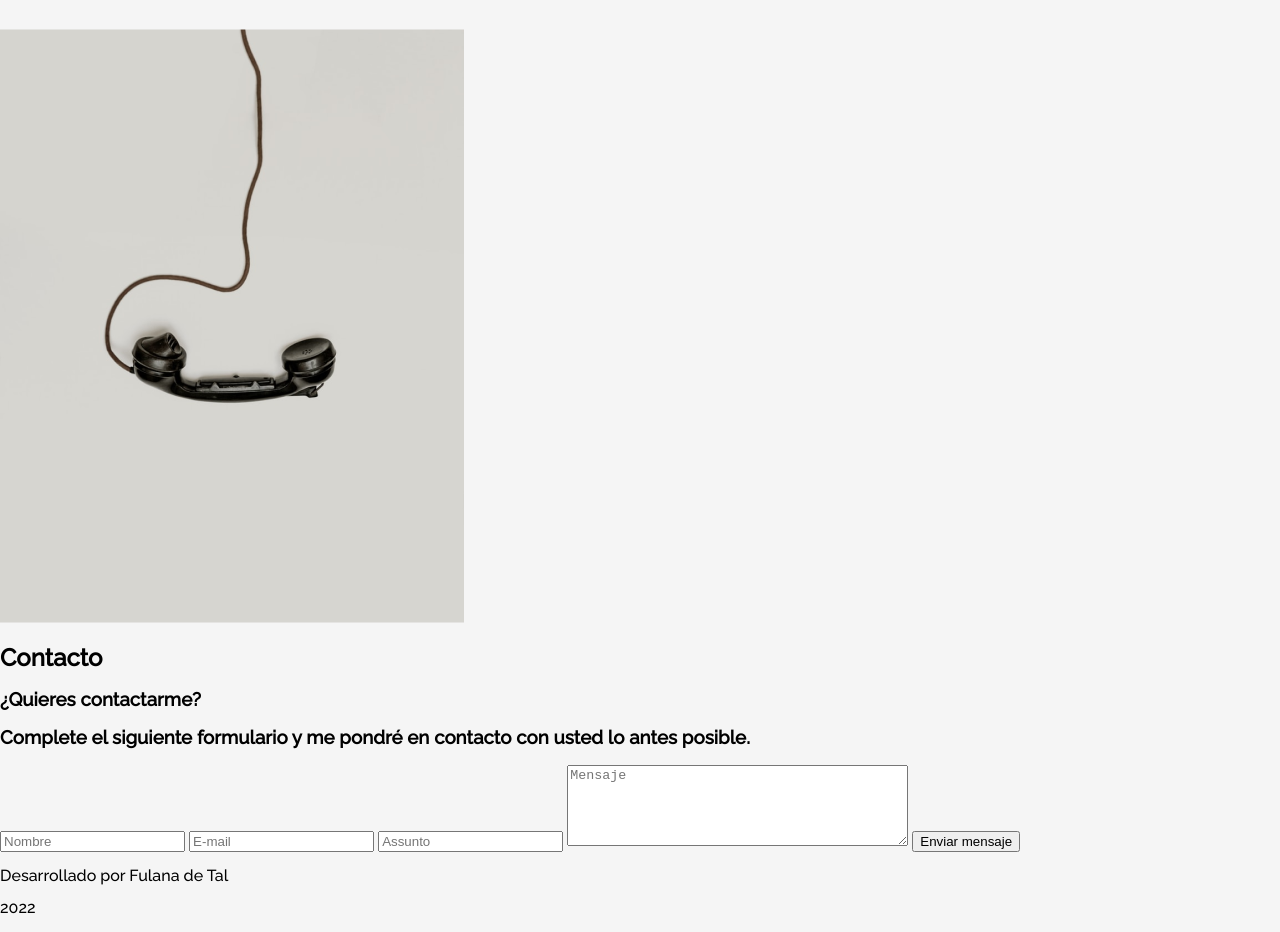
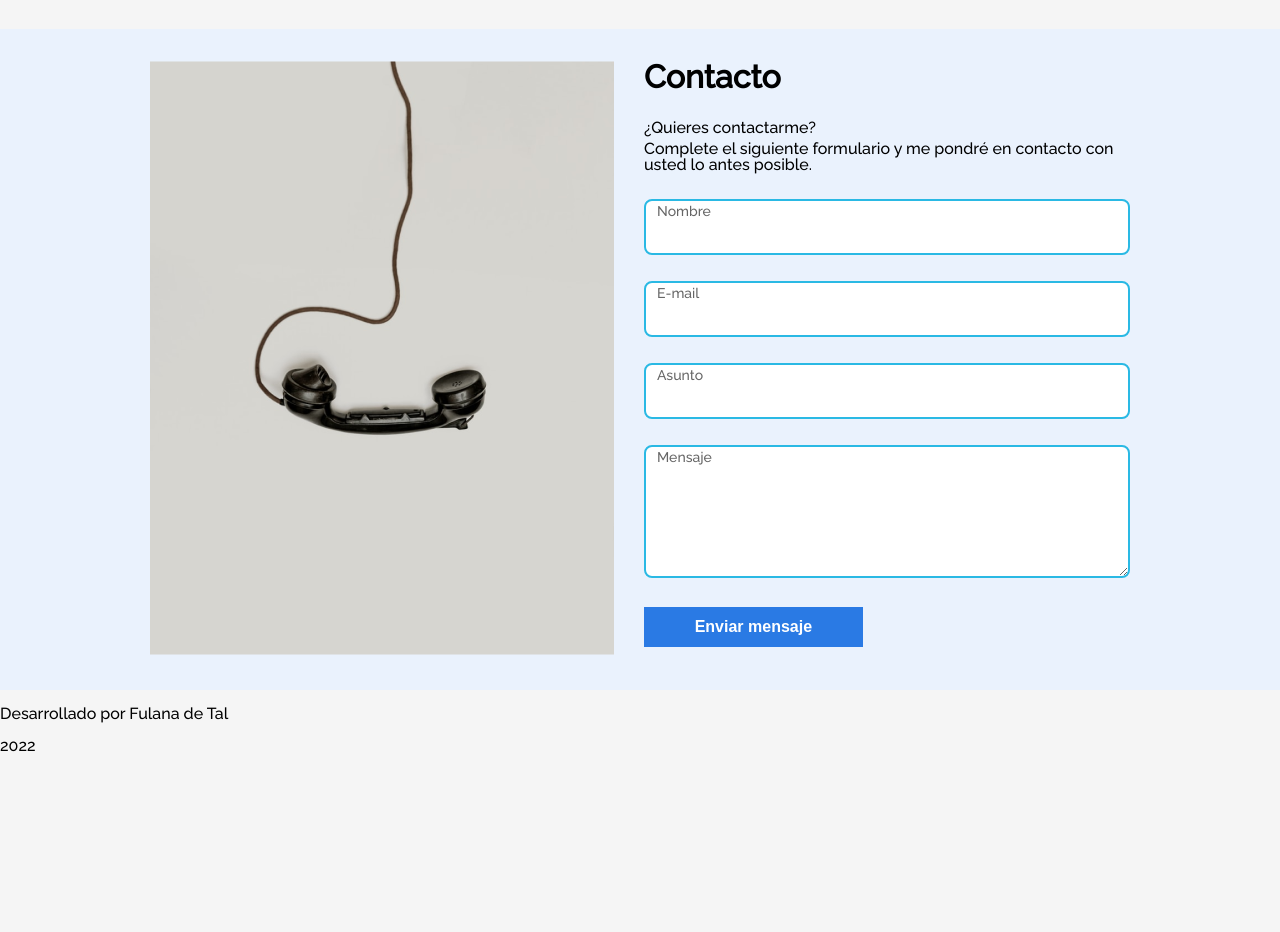
Before and after one commit to AlexisNebai/Portafolio, a plain HTML site: page index.html in a window 1280 px wide. Shown: the part 4877-5809 px from the top of the page. After the commit the page ends 5647 px from the top, so only its background shows below. Drawn offline with Linux system fonts and the light colour scheme.

Commit message:
Formulario Contacto

```diff
--- a/index.html
+++ b/index.html
@@ -370,13 +370,26 @@
                 <div class="formcontato__text">
                     <h2 class="formcontato__title">Contacto</h2>
                     <h3 class="formcontato__subtext">¿Quieres contactarme?</h3>
-                    <h3 class="formcontato__subtext">Complete el siguiente formulario y me pondré en contacto con usted lo antes posible. </h3>
+                    <h3 class="formcontato__subtext1">Complete el siguiente formulario y me pondré en contacto con usted lo antes posible. </h3>
                     <form class="formcontato__form" name="form">
-                        <input class="formcontato__input" type="text" name="nombre" placeholder="Nombre">
-                        <input class="formcontato__input" type="email" name="email" placeholder="E-mail">
-                        <input class="formcontato__input" type="text" name="asunto" placeholder="Assunto">
-                        <textarea class="formcontato__textarea" rows="5" cols="40" id="mensagem" name="mensaje" placeholder="Mensaje"></textarea>
-                        <button type="submit" class="formcontato__botao">Enviar mensaje</button>
+                        <div class="input-box">
+                            <input class="formcontato__input" type="text" name="nombre">
+                            <label class="placeholder">Nombre</label>
+                        </div>
+                        <div class="input-box">
+                            <input class="formcontato__input" type="email" name="email">
+                            <label class="placeholder">E-mail</label>
+                        </div>
+                        <div class="input-box">
+                            <input class="formcontato__input" type="text" name="asunto">
+                            <label class="placeholder">Asunto</label>
+                        </div>
+                        <div class="input-box">
+                            <textarea class="formcontato__textarea" rows="5" cols="40" id="mensagem" name="mensaje" ></textarea>
+                            <label class="placeholder">Mensaje</label>
+                        </div>
+                            <button type="submit" class="formcontato__botao">Enviar mensaje</button>
+
                     </form>
                 </div>
             </div>
--- a/style.css
+++ b/style.css
@@ -226,10 +226,7 @@ section.experience{
     padding-bottom: 32px;
 }
 
-.experiencie__box:nth-child(3){
-    flex-direction: row-reverse;
-}
-
+.experiencie__box:nth-child(3),
 .experiencie__box:nth-child(5){
     flex-direction: row-reverse;
 }
@@ -260,7 +257,8 @@ section.experience{
     transition: 1s all;
 }
 
-.experiencia__botao--repo:hover, .experience__botao--demo:hover{
+.experiencia__botao--repo:hover,
+.experience__botao--demo:hover{
     transform: scale(1.1);
 }
 
@@ -272,7 +270,99 @@ section.experience{
 /*Contacto*/
 
 section.formcontato{
-    display: unset;
+    background-color: var(--cor-de-seccion);
+}
+
+.formcontato__contacto{
+    padding: 32px;
+    margin-left: 118px;
+    margin-right: 118px;
+    display: flex;
+    justify-content: space-between;
+}
+
+
+.formcontato__text {
+    padding-left: 30px;
+}
+
+.formcontato__title{
+    font-size: 32px;
+    margin-top: auto;
+}
+
+.formcontato__subtext,
+.formcontato__subtext1{
+    font-size: 16px;
+    font-weight: lighter;
+    margin: auto;
+    padding-bottom: 5px;
+}
+
+.formcontato__subtext1{
+    padding-bottom: 26px;
+}
+
+.formcontato__form {
+    display: flex;
+    flex-direction: column;
+}
+
+.input-box{
+    position: relative;
+}
+
+.formcontato__input,
+.formcontato__textarea{
+    margin-bottom: 26px;
+    width: 100%;
+    height: 56px;
+    border-radius: 8px;
+    padding: 15px;
+    box-sizing: border-box;
+    outline: none;
+    border: 2px solid #2ab9e4;
+}
+
+.placeholder{
+    position: absolute;
+    top: 5px;
+    left: 8px;
+    font-size: 14px;
+    padding: 0px 5px;
+    color: #666666;
+    transition: 0.3s;
+}
+
+.formcontato__input:focus + .placeholder,
+.formcontato__textarea:focus + .placeholder {
+    color: blue;
+}
+
+.formcontato__input:focus,
+.formcontato__textarea:focus{
+    border-color:blue;
+}
+
+.formcontato__textarea{
+    height: 133px;
+}
+
+
+.formcontato__botao{
+    color: white;
+    background: #2A7AE4;
+    width: 45%;
+    height: 40px;
+    font-size: 16px;
+    font-weight: 550;
+    border: none;
+    cursor: pointer;
+    transition: 1s all;
+}
+
+.formcontato__botao:hover{
+    transform: scale(1.1);
 }
 
 /*footeer*/
```
